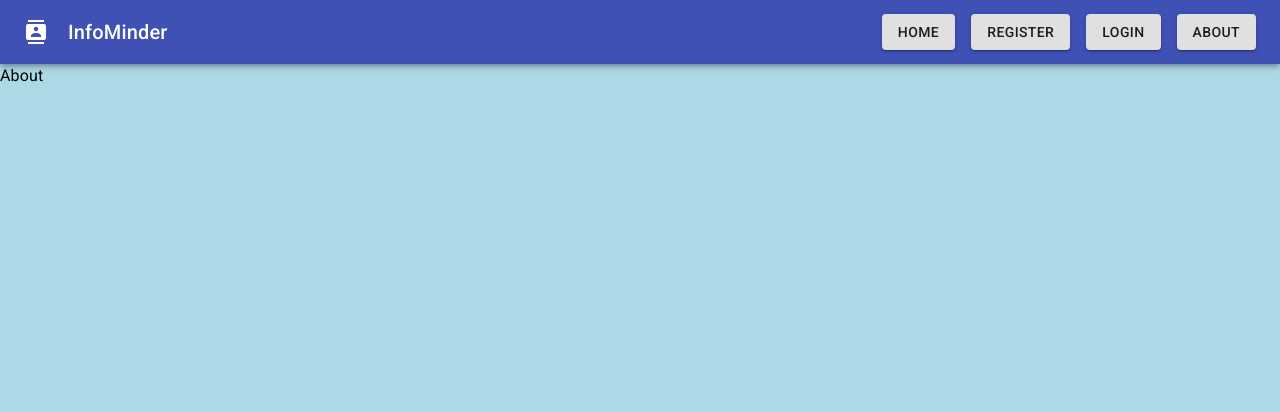
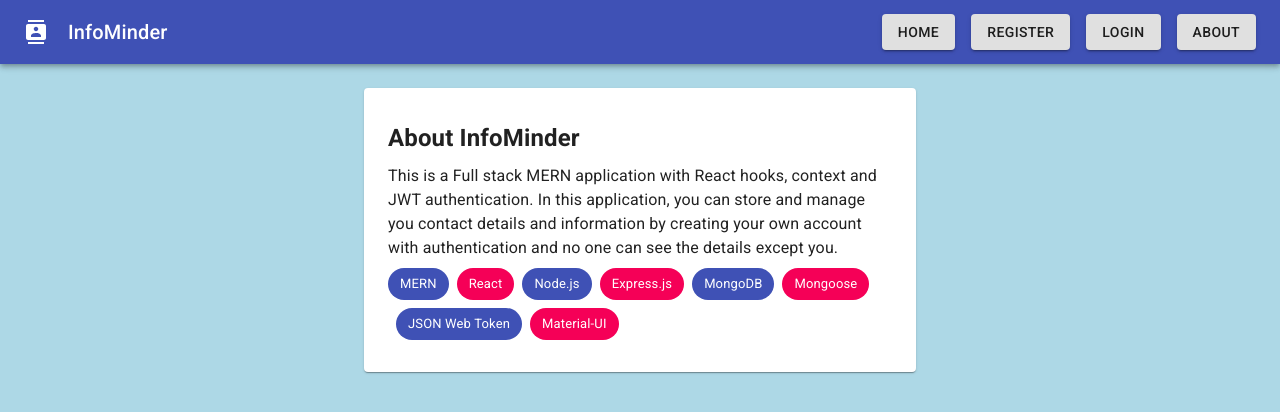
Before and after one commit to hamzahmd/contact-infominder, a React (Create React App) app in the folder client/: page /about in a window 1280 px wide. Shown: the top 412 px of the page. Built offline with nearby package versions, Linux system fonts and the light colour scheme; the HTML template or start-up script is replaced by a standard one.

Commit message:
Created Alerts and Frondend Error Validations

```diff
--- a/client/src/App.js
+++ b/client/src/App.js
@@ -4,20 +4,24 @@
 import Navbar from './components/layout/Navbar';
 import Home from './components/pages/Home';
 import About from './components/pages/About';
+import Register from './components/auth/Register';
+import Login from './components/auth/Login';
+import Alerts from './components/layout/Alerts';
 import ContactState from './context/contact/ContactState';
 import AuthState from './context/auth/AuthState';
-import Register from './components/auth/Register';
-import Login from './components/auth/Login';
+import AlertState from './context/alert/AlertState';
 import { Typography } from '@material-ui/core';
 const App = () => {
   return (
     <AuthState>
       <ContactState>
+        <AlertState>
           <Router>
             <Fragment>
               <Typography>
                 <Navbar />
                 <div>
+                  <Alerts />
                   <Switch>
                     <Route exact path='/' component={Home} />
                     <Route exact path='/about' component={About} />
@@ -28,6 +32,7 @@
               </Typography>
             </Fragment>
           </Router>
+        </AlertState>
       </ContactState>
     </AuthState>
   );
--- a/client/src/components/auth/Register.js
+++ b/client/src/components/auth/Register.js
@@ -1,6 +1,10 @@
-import React, { useState } from 'react';
+import React, { useContext, useState } from 'react';
+import AlertContext from '../../context/alert/alertContext';
 import { Button, Card, Box, TextField, Container } from '@material-ui/core';
+
 const Register = () => {
+  const alertContext = useContext(AlertContext);
+  const { setAlert } = alertContext;
   const [user, setUser] = useState({
     name: '',
     email: '',
@@ -12,7 +16,13 @@
   const onChange = (e) => setUser({ ...user, [e.target.name]: e.target.value });
   const onSubmit = (e) => {
     e.preventDefault();
-    console.log('Registered');
+    if (name === '' || email === '' || password === '') {
+      setAlert('Please Enter All Fields', 'danger');
+    } else if (password !== password2) {
+      setAlert('Passwords do not match', 'danger');
+    } else {
+      console.log('Registered');
+    }
   };
 
   return (
@@ -36,6 +46,7 @@
               variant='outlined'
               value={name}
               onChange={onChange}
+              required
             />
           </Box>
           <TextField
@@ -47,6 +58,7 @@
             variant='outlined'
             value={email}
             onChange={onChange}
+            required
           />
           <Box pt={2} pb={2}>
             <TextField
@@ -58,6 +70,7 @@
               variant='outlined'
               value={password}
               onChange={onChange}
+              required
             />
           </Box>
           <TextField
@@ -69,6 +82,7 @@
             variant='outlined'
             value={password2}
             onChange={onChange}
+            required
           />
 
           <div
--- a/client/src/components/contacts/ContactForm.js
+++ b/client/src/components/contacts/ContactForm.js
@@ -10,6 +10,7 @@
   Card,
   Box,
   FormControl,
+  Container,
 } from '@material-ui/core';
 
 const ContactForm = () => {
@@ -53,8 +54,13 @@
     clearCurrent();
   };
   return (
+    <Container maxWidth='xs'>
       <Card
-      style={{ margin: '1rem 0', padding: '1.5rem 2rem', textAlign: 'center' }}
+        style={{
+          margin: '1rem 0',
+          padding: '1.5rem 2rem',
+          textAlign: 'center',
+        }}
       >
         <form onSubmit={onSubmit}>
           <h2>{current ? 'Edit the Contact' : 'Add a New Contact'}</h2>
@@ -95,7 +101,11 @@
           </Box>
           <FormControl component='fieldset'>
             <FormLabel component='legend'>Contact Type</FormLabel>
-          <RadioGroup aria-label='contact-type' name='type' onChange={onChange}>
+            <RadioGroup
+              aria-label='contact-type'
+              name='type'
+              onChange={onChange}
+            >
               <FormControlLabel
                 value='personal'
                 control={<Radio />}
@@ -136,6 +146,7 @@
           </div>
         </form>
       </Card>
+    </Container>
   );
 };
 
--- /dev/null
+++ b/client/src/components/layout/Alerts.js
@@ -0,0 +1,30 @@
+import React, { useContext } from 'react';
+import AlertContext from '../../context/alert/alertContext';
+import InfoIcon from '@material-ui/icons/Info';
+import { Chip } from '@material-ui/core';
+
+const Alerts = () => {
+  const alertContext = useContext(AlertContext);
+  const { alerts } = alertContext;
+  return alert.length > 0
+    ? 'null'
+    : alerts.map((alert) => (
+        <div
+          key={alert.id}
+          style={{
+            display: 'flex',
+            justifyContent: 'center',
+            paddingTop: '1rem',
+          }}
+        >
+          <Chip
+            size='medium'
+            icon={<InfoIcon />}
+            label={alert.msg}
+            color={alert.type !== 'danger' ? 'primary' : 'secondary'}
+          />
+        </div>
+      ));
+};
+
+export default Alerts;
--- a/client/src/components/pages/About.js
+++ b/client/src/components/pages/About.js
@@ -1,6 +1,61 @@
 import React from 'react';
-
+import { Container, Card, Chip } from '@material-ui/core';
 const About = () => {
-  return <div> About</div>;
+  return (
+    <Container maxWidth='sm'>
+      <Card
+        style={{
+          margin: '1.5rem 0',
+          padding: '2rem 1.5rem',
+        }}
+      >
+        <h2>About InfoMinder</h2>
+        <p style={{ paddingTop: '0.5rem' }}>
+          This is a Full stack MERN application with React hooks, context and
+          JWT authentication. In this application, you can store and manage you
+          contact details and information by creating your own account with
+          authentication and no one can see the details except you.
+        </p>
+        <div>
+          <Chip label='MERN' color='primary' style={{ marginTop: '0.5rem' }} />
+          <Chip
+            label='React'
+            color='secondary'
+            style={{ marginLeft: '0.5rem', marginTop: '0.5rem' }}
+          />
+          <Chip
+            label='Node.js'
+            color='primary'
+            style={{ marginLeft: '0.5rem', marginTop: '0.5rem' }}
+          />
+          <Chip
+            label='Express.js'
+            color='secondary'
+            style={{ marginLeft: '0.5rem', marginTop: '0.5rem' }}
+          />
+          <Chip
+            label='MongoDB'
+            color='primary'
+            style={{ marginLeft: '0.5rem', marginTop: '0.5rem' }}
+          />
+          <Chip
+            label='Mongoose'
+            color='secondary'
+            style={{ marginLeft: '0.5rem', marginTop: '0.5rem' }}
+          />
+          <Chip
+            label='JSON Web Token'
+            color='primary'
+            style={{ marginLeft: '0.5rem', marginTop: '0.5rem' }}
+          />
+          <Chip
+            label='Material-UI'
+            color='secondary'
+            style={{ marginLeft: '0.5rem', marginTop: '0.5rem' }}
+          />
+        </div>
+      </Card>
+    </Container>
+  );
 };
 export default About;
--- /dev/null
+++ b/client/src/context/alert/AlertState.js
@@ -0,0 +1,36 @@
+import React, { useReducer } from 'react';
+import AlertContext from './alertContext';
+import AlertReducer from './alertReducer';
+import { v4 as uuidv4 } from 'uuid';
+import { SET_ALERT, REMOVE_ALERT } from '../types';
+
+const AlertState = (props) => {
+  const initialState = [];
+
+  const [state, dispatch] = useReducer(AlertReducer, initialState);
+
+  // Set Alert
+
+  const setAlert = (msg, type) => {
+    const id = uuidv4();
+    dispatch({
+      type: SET_ALERT,
+      payload: { msg, type, id },
+    });
+
+    setTimeout(() => dispatch({ type: REMOVE_ALERT, payload: id }), 3000);
+  };
+
+  return (
+    <AlertContext.Provider
+      value={{
+        alerts: state,
+        setAlert,
+      }}
+    >
+      {props.children}
+    </AlertContext.Provider>
+  );
+};
+
+export default AlertState;
--- /dev/null
+++ b/client/src/context/alert/alertContext.js
@@ -0,0 +1,5 @@
+import { createContext } from 'react';
+
+const AlertContext = createContext();
+
+export default AlertContext;
--- /dev/null
+++ b/client/src/context/alert/alertReducer.js
@@ -0,0 +1,13 @@
+import { SET_ALERT, REMOVE_ALERT } from '../types';
+
+const AlertReducer = (state, action) => {
+  switch (action.type) {
+    case SET_ALERT:
+      return [...state, action.payload];
+    case REMOVE_ALERT:
+      return state.filter((alert) => alert.id !== action.payload);
+    default:
+      return state;
+  }
+};
+export default AlertReducer;
```
Lines whose indentation alone changed are shown as unchanged.
